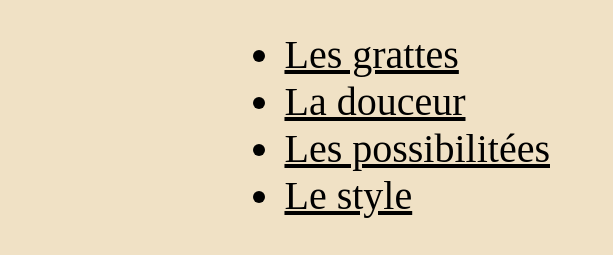
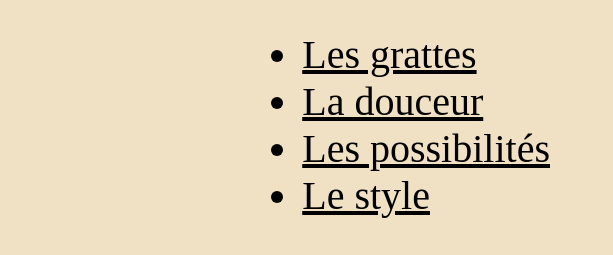
Before and after one commit to jukaxy/jukaxy.github.io, a plain HTML site: page index.html in a window 1280 px wide. Shown: the part 949-1204 px from the top of the page, 422-1035 px from the left. Drawn offline with Linux system fonts and the light colour scheme.

Commit message:
Update index.html

```diff
--- a/index.html
+++ b/index.html
@@ -22,7 +22,7 @@
           </a>
           <a href="https://www.youtube.com/watch?v=3aZ_Xfq9Mu8"><li>La douceur</li>
           </a>
-          <a href="https://www.youtube.com/watch?v=7gphiFVVtUI"><li>Les possibilitées</li>
+          <a href="https://www.youtube.com/watch?v=7gphiFVVtUI"><li>Les possibilités</li>
           </a>
           <a href="https://fr.wikipedia.org/wiki/Techniques_de_jeu_pour_guitare"><li>Le style</li>
           </a>
```
